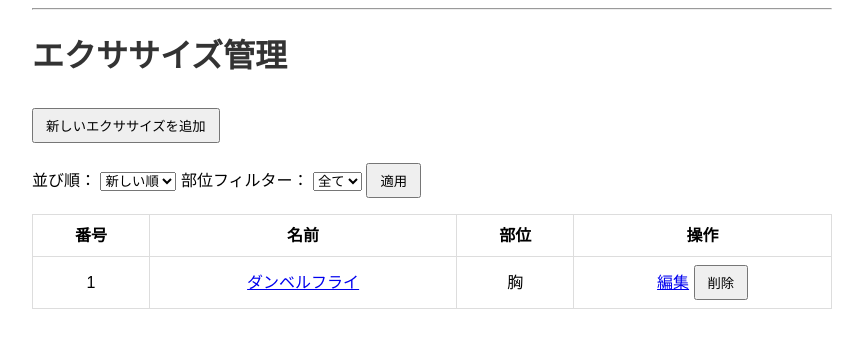
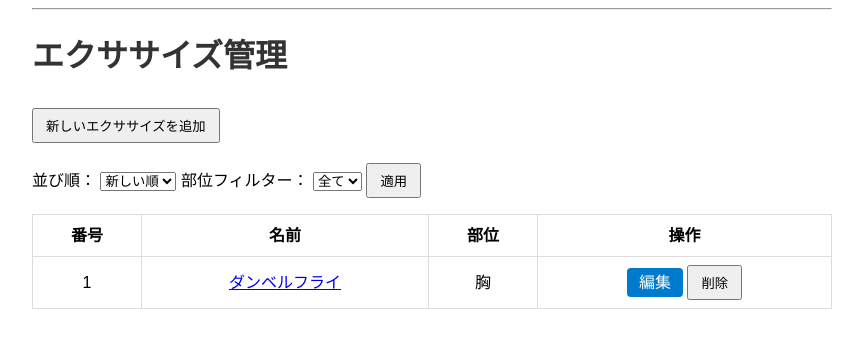
Before and after one commit to CapybaraWhiskers/masule-app, a Flask app: page /exercises in a window 1280 px wide. Shown: the part 46-394 px from the top of the page, without its empty margins (208-1071 px from the left). Run offline with Flask 3, Linux system fonts and the light colour scheme; data comes from the database, SQL or seed files in the repository.

Commit message:
Update UI tweaks

```diff
--- a/static/style.css
+++ b/static/style.css
@@ -146,4 +146,5 @@ button {
 .close {
   float: right;
   cursor: pointer;
+  font-size: 1.5em;
 }
--- a/templates/exercises.html
+++ b/templates/exercises.html
@@ -53,7 +53,7 @@
     <td><a href="#" class="exercise-note" data-note="{{ e.note|default('') }}">{{ e.name }}</a></td>
     <td>{{ e.muscle_group }}</td>
     <td>
-      <a href="{{ url_for('edit_exercise', eid=e.id) }}">編集</a>
+      <a href="{{ url_for('edit_exercise', eid=e.id) }}" class="button-link">編集</a>
       <form method="post" style="display:inline">
         <input type="hidden" name="delete_id" value="{{ e.id }}">
         <button type="submit" onclick="return confirm('本当にこの種目を削除しますか？')">削除</button>
--- a/templates/log.html
+++ b/templates/log.html
@@ -36,7 +36,6 @@
           <td><input type="number" name="weight" step="2" value="0" required></td>
         </tr>
       </table>
-      <button type="button" class="removeEntry">削除</button>
     </div>
   </div>
 
```
